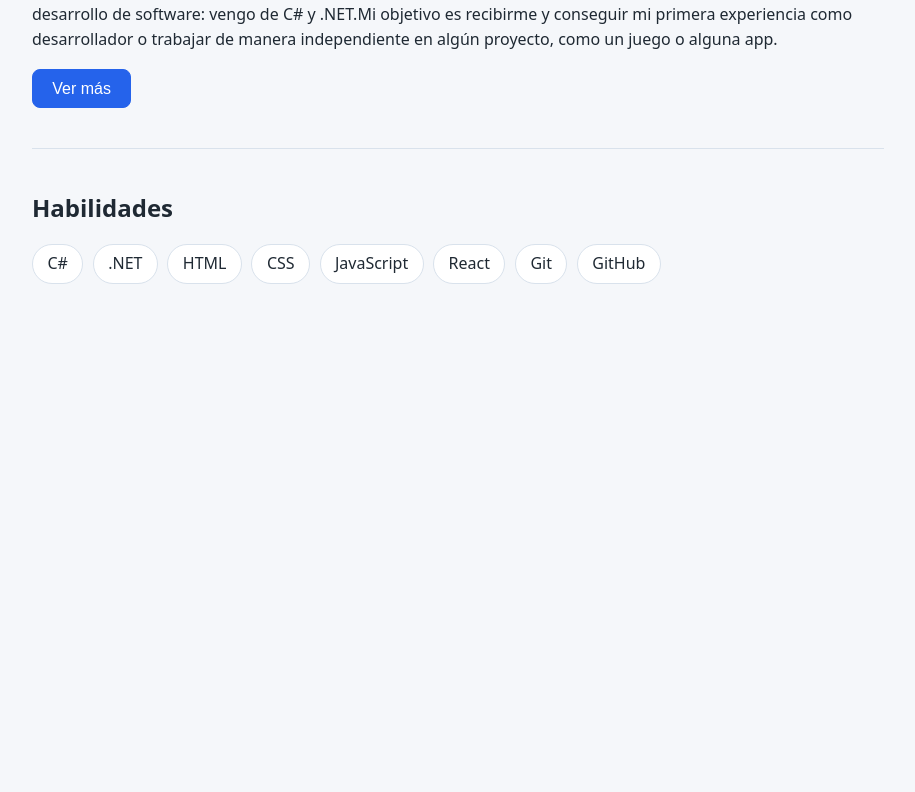
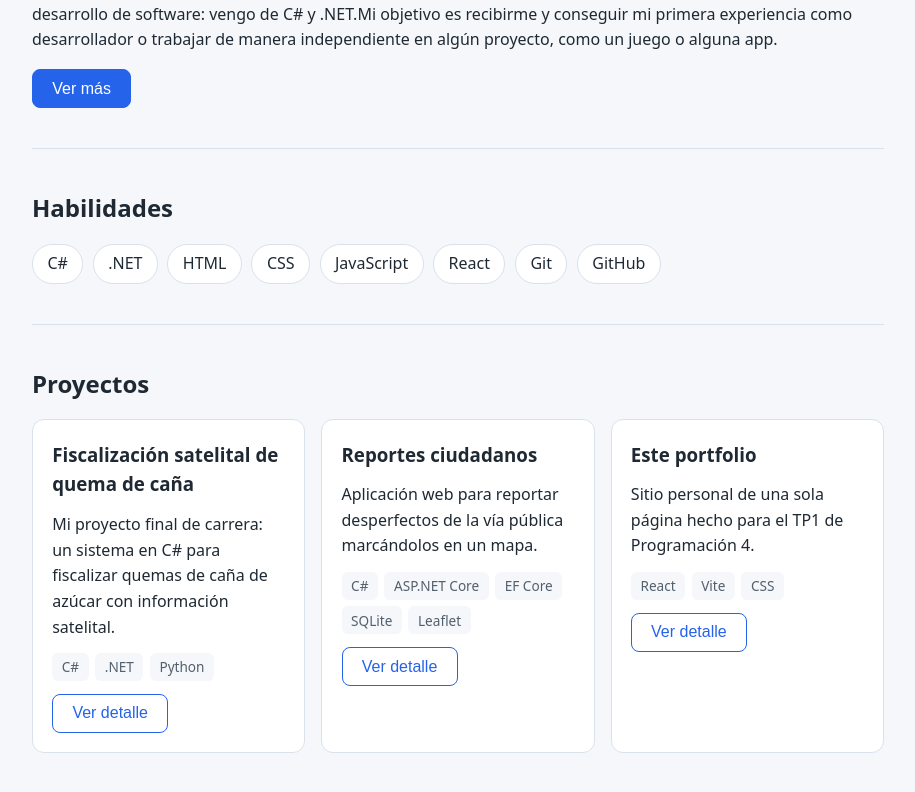
Before and after one commit to Tutu-04/tp1-react-portfolio-lazarte-gonzalo, a React (Vite) app: page / in a window 1280 px wide. Shown: the part 534-1326 px from the top of the page, without its empty margins (182-1097 px from the left). Before the commit the page ends 858 px from the top, so only its background shows below. Built offline with nearby package versions, Linux system fonts and the light colour scheme.

Commit message:
Agregué projects y projectscard reutilizable

```diff
--- a/src/App.jsx
+++ b/src/App.jsx
@@ -2,8 +2,32 @@ import Header from "./components/Header.jsx";
 import Hero from "./components/Hero.jsx";
 import About from "./components/About.jsx";
 import Skills from "./components/Skills.jsx";
+import Projects from "./components/Projects.jsx";
 
 const habilidades = ["C#", ".NET", "HTML", "CSS", "JavaScript", "React", "Git", "GitHub"];
+const proyectos = [
+  {
+    id: 1,
+    titulo: "Fiscalización satelital de quema de caña",
+    descripcion: "Mi proyecto final de carrera: un sistema en C# para fiscalizar quemas de caña de azúcar con información satelital.",
+    detalle: "Detecta focos de quema y la zona quemada a partir de imágenes satelitales, la cruza con el catastro para saber a qué lote corresponde y arma el expediente de fiscalización. Actualmente en desarrollo.",
+    tecnologias: ["C#", ".NET", "Python"],
+  },
+  {
+    id: 2,
+    titulo: "Reportes ciudadanos",
+    descripcion: "Aplicación web para reportar desperfectos de la vía pública marcándolos en un mapa.",
+    detalle: "Cada reporte se ubica en el mapa con un pin de color según su categoría y puede incluir una foto. El backend es una API en ASP.NET Core con base de datos SQLite.",
+    tecnologias: ["C#", "ASP.NET Core", "EF Core", "SQLite", "Leaflet"],
+  },
+  {
+    id: 3,
+    titulo: "Este portfolio",
+    descripcion: "Sitio personal de una sola página hecho para el TP1 de Programación 4.",
+    detalle: "Usa componentes, props, map(), useState y renderizado condicional.",
+    tecnologias: ["React", "Vite", "CSS"],
+  },
+];
 
 function App() {
   return (
@@ -13,6 +37,7 @@ function App() {
         <Hero nombre="Gonzalo" />
         <About />
         <Skills habilidades={habilidades} />
+        <Projects proyectos={proyectos} />
       </main>
     </>
   );
--- /dev/null
+++ b/src/components/ProjectCard.jsx
@@ -0,0 +1,29 @@
+import { useState } from "react";
+
+function ProjectCard({ titulo, descripcion, detalle, tecnologias }) {
+  const [verDetalle, setVerDetalle] = useState(false);
+
+  return (
+    <article className="tarjeta">
+      <h3>{titulo}</h3>
+      <p>{descripcion}</p>
+
+      <ul className="lista-tecnologias">
+        {tecnologias.map((tecnologia) => (
+          <li key={tecnologia}>{tecnologia}</li>
+        ))}
+      </ul>
+
+      {verDetalle && <p className="detalle">{detalle}</p>}
+
+      <button
+        className="boton boton-secundario"
+        onClick={() => setVerDetalle(!verDetalle)}
+      >
+        {verDetalle ? "Ocultar detalle" : "Ver detalle"}
+      </button>
+    </article>
+  );
+}
+
+export default ProjectCard;
--- /dev/null
+++ b/src/components/Projects.jsx
@@ -0,0 +1,22 @@
+import ProjectCard from "./ProjectCard.jsx";
+
+function Projects({ proyectos }) {
+  return (
+    <section id="proyectos" className="seccion">
+      <h2>Proyectos</h2>
+      <div className="grilla-proyectos">
+        {proyectos.map((proyecto) => (
+          <ProjectCard
+            key={proyecto.id}
+            titulo={proyecto.titulo}
+            descripcion={proyecto.descripcion}
+            detalle={proyecto.detalle}
+            tecnologias={proyecto.tecnologias}
+          />
+        ))}
+      </div>
+    </section>
+  );
+}
+
+export default Projects;
```
